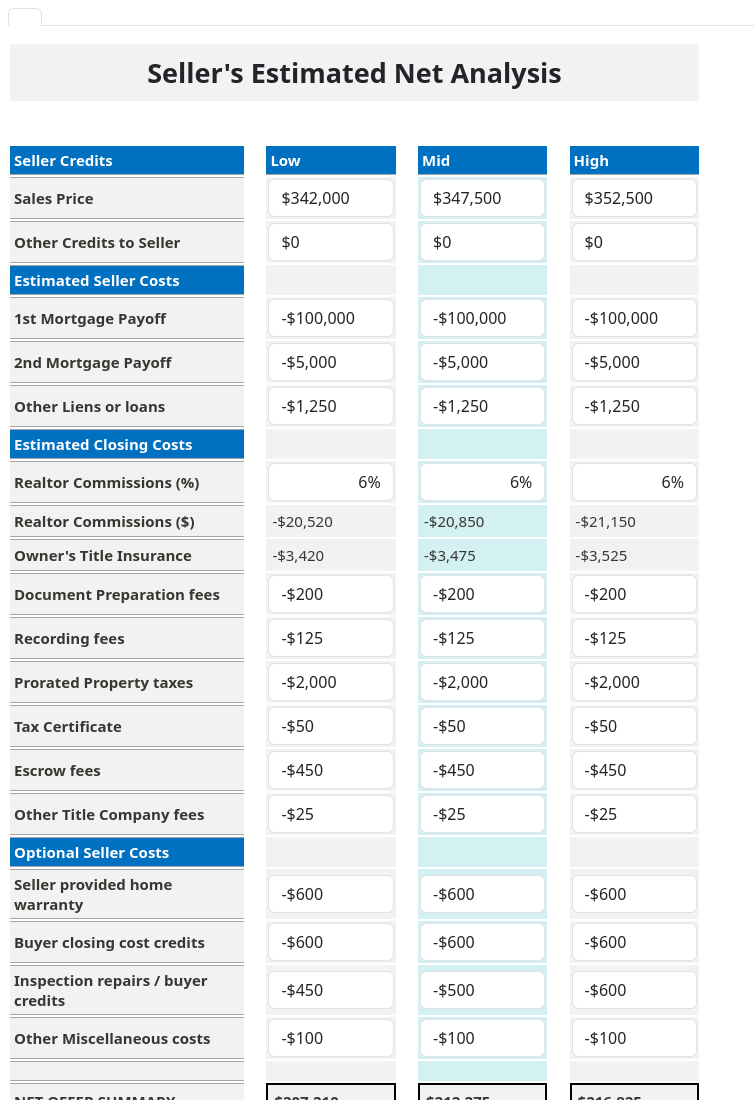
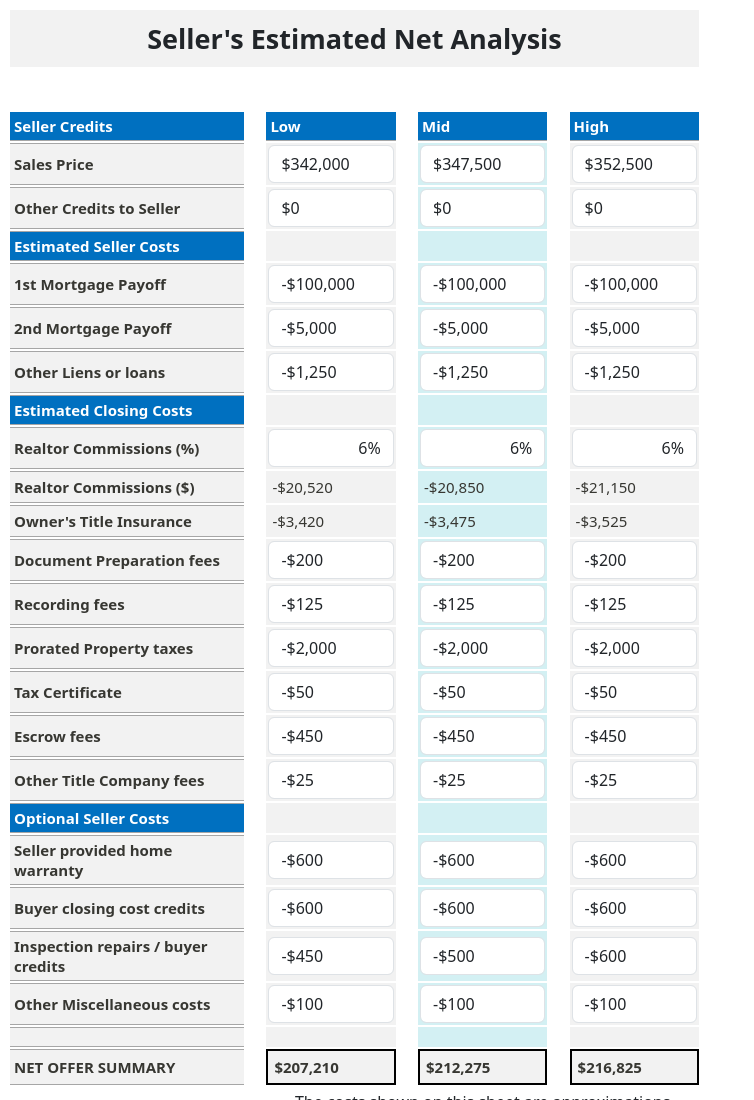
Before and after one commit to itworkhub/SellerNetSheet, a plain HTML site: page index.html in a window 1280 px wide. Shown: the top 1100 px of the page, without its empty margins (0-754 px from the left). Drawn offline with nearby package versions, Linux system fonts and the light colour scheme.

Commit message:
Update header

```diff
--- a/index.html
+++ b/index.html
@@ -15,11 +15,7 @@
     <div class="appizy">
       <div class="application-layout-fixed application-align-left">
         <div class="application">
-          <ul class="nav nav-tabs mb-3" role="tablist">
-            <li class="nav-item" role="presentation">
-              <button id="sheet1-tab" class="nav-link active" data-bs-toggle="tab" data-bs-target="#sheet1-tab-pane"></button>
-            </li>
-          </ul>
+
           <div class="tab-content">
             <div id="sheet1-tab-pane" class="tab-pane fade show active ta1" role="tabpanel" aria-labelledby="sheet1-tab" tabindex="0" style="width: 699px">
               <table>
```
